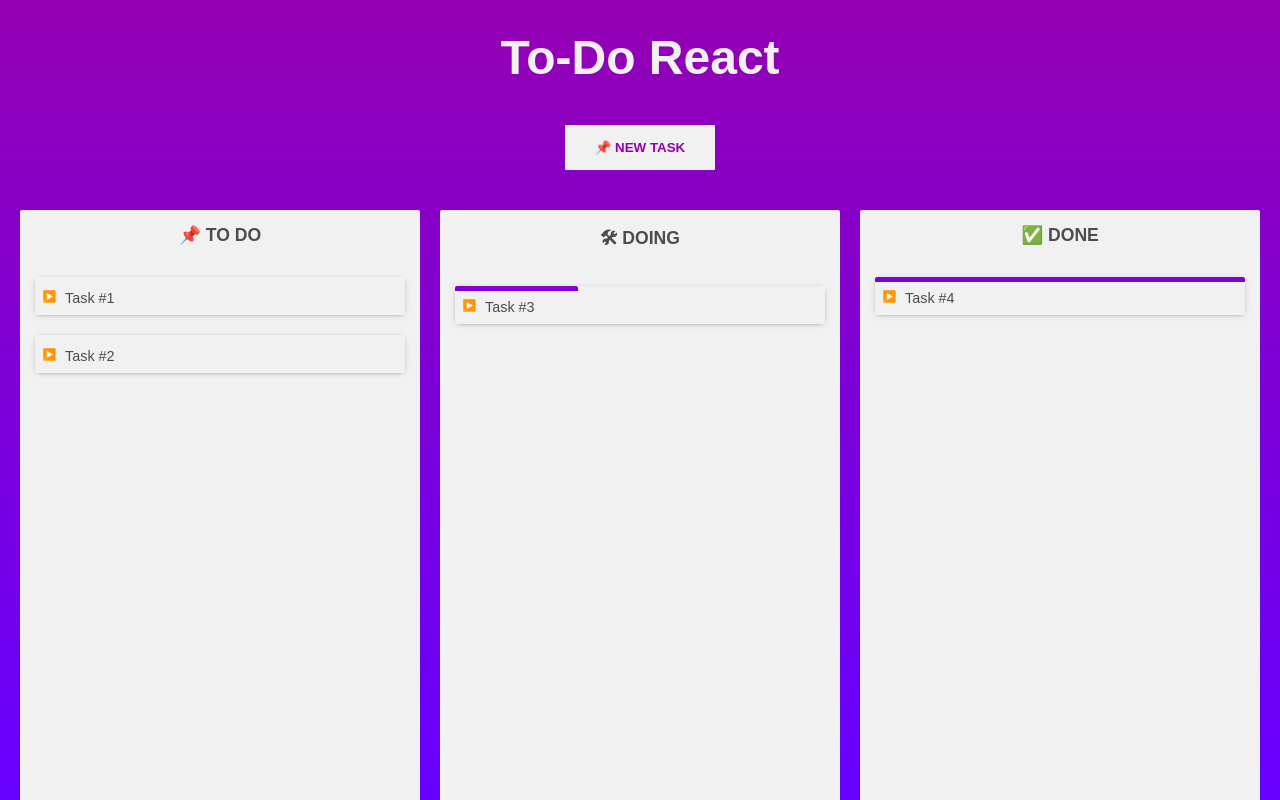
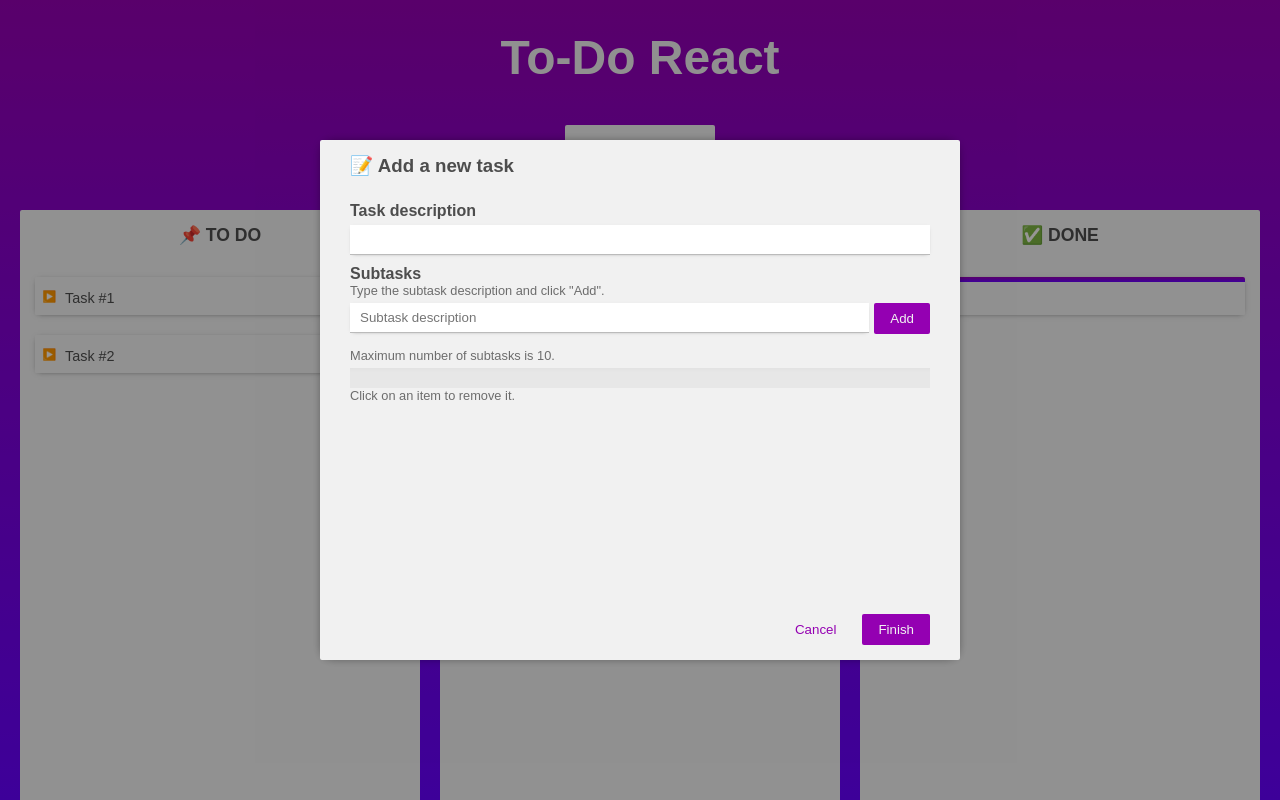
Before and after one commit to FusRoDah061/Todo-React, a React (Create React App) app: page / in a window 1280 px wide. Built offline with nearby package versions, Linux system fonts and the light colour scheme.

Commit message:
Styling task creation form

```diff
--- a/public/static/index.css
+++ b/public/static/index.css
@@ -11,17 +11,32 @@ html, body, #root {
   border: none;
   background-color: var(--secondary-color);
   color: var(--primary-color);
-  text-transform: uppercase;
   cursor: pointer;
-  border-radius: 1px;
+  border-radius: 2px;
   transition: .1s;
+  padding: 8px 16px;
 }
 
-.button:hover {
+.button-primary {
+  background: var(--primary-color);
+  color: var(--secondary-color);
+}
+
+.button-primary:hover {
+  background-color: var(--primary-color--hover);
+}
+
+.button-secondary {
+  background: var(--secondary-color);
+  color: var(--primary-color);
+}
+
+.button-secondary:hover {
   background-color: var(--secondary-color--hover);
 }
 
 .button-lg {
+  text-transform: uppercase;
   font-weight: bold;
   padding: 15px 30px;
 }
--- a/public/static/variables.css
+++ b/public/static/variables.css
@@ -3,8 +3,13 @@
   --primary-color: #9400b2;
   --secondary-color: #f1f1f1;
   --text-color: #4d4d4d;
+  --input-hint-color: #6d6d6d;
 
   --secondary-color--hover: #e7e7e7;
+  --primary-color--hover: #7b0094;
+  --faded-background: rgba(0, 0, 0, 0.4);
+
+  --error-red: #ff1a1a;
 
   --font-family: sans-serif;
 }
--- a/src/components/AppContent.js
+++ b/src/components/AppContent.js
@@ -22,7 +22,7 @@ class AppContent extends React.Component {
 
     this.state = {
       tasks: [],
-      showDialog: false
+      showDialog: true
     }
   }
 
@@ -105,7 +105,7 @@ class AppContent extends React.Component {
 
     return (
       <div className="app-content">
-        <button className="button button-lg" onClick={this.handleClick}>&#x1F4CC; New task</button>
+        <button className="button button-secondary button-lg" onClick={this.handleClick}>&#x1F4CC; New task</button>
 
         <div className="task-columns">
           <TaskColumn
--- a/src/components/Dialog.js
+++ b/src/components/Dialog.js
@@ -1,10 +1,13 @@
 import React from 'react';
+
+import '../styles/Dialog.css';
 
 function Dialog(props) {
   const wrapperClass = props.show ? 'dialog dialog--show' : 'dialog';
 
   return (
     <div className={ wrapperClass }>
+      <div className='dialog-content'>
         <div className='dialog-header'>
           <h3>{ props.title }</h3>
         </div>
@@ -14,8 +17,9 @@ function Dialog(props) {
         </div>
 
         <div className='dialog-footer'>
-        <button className= 'dialog-cancel' onClick={ props.onCancel }>Cancel</button>
-        <button className='dialog-finish' onClick={ props.onFinish }>Finish</button>
+          <button className= 'button button-secondary dialog-cancel' onClick={ props.onCancel }>Cancel</button>
+          <button className='button button-primary dialog-finish' onClick={ props.onFinish }>Finish</button>
+        </div>
       </div>
     </div>
   );
--- a/src/components/NewTaskDialog.js
+++ b/src/components/NewTaskDialog.js
@@ -46,7 +46,7 @@ class NewTaskDialog extends React.Component {
       subtasksInvalidMessage = 'Maximum number of subtasks is 10.';
     }
 
-    this.setState({ isDescriptionValid, isSubtasksValid, subtasksInvalidMessage, subtasksInvalidMessage });
+    this.setState({ isDescriptionValid, isSubtasksValid, subtasksInvalidMessage, descriptionInvalidMessage });
 
     return isDescriptionValid && isSubtasksValid;
   }
@@ -88,13 +88,13 @@ class NewTaskDialog extends React.Component {
   render() {
     return (
       <Dialog
-        title='Add a new task'
+        title='&#x1F4DD; Add a new task'
         onFinish={ this.handleFinish }
         onCancel={ this.props.onCancel }
         show={ this.props.show }>
 
         <TextField
-          label='Description'
+          label='Task description'
           name='description'
           value={ this.state.description }
           onChange={ this.handleChange }
--- a/src/components/SubTaskForm.js
+++ b/src/components/SubTaskForm.js
@@ -5,6 +5,9 @@ import SubTaskList from './SubTaskList';
 import * as Constants from '../scripts/constants';
 
 import { v4 as uuidv4 } from 'uuid';
+
+import '../styles/Input.css';
+import '../styles/SubTaskForm.css';
 
 class SubTaskForm extends React.Component {
   constructor(props) {
@@ -37,6 +40,11 @@ class SubTaskForm extends React.Component {
       return;
     }
 
+    /*if(subtasks.length > 10) {
+      isSubtasksValid = false;
+      subtasksInvalidMessage = 'Maximum number of subtasks is 10.';
+    }*/
+
     let subtasks = this.state.subtasks.slice();
 
     subtasks.push({
@@ -55,24 +63,31 @@ class SubTaskForm extends React.Component {
 
   render() {
     return (
-      <div className={ `subtask-form ${this.props.isValid ? '' : 'subtask-form--invalid'}` }>
-        <label>{ this.props.label }</label>
+      <div className={ `input ${this.props.isValid ? '' : 'input--invalid'}` }>
+        <label className='input-label label-with-hint'>{ this.props.label }</label>
+        <p className='input-hint'>Type the subtask description and click "Add".</p>
 
+        <div className='subtask-form-add-wrapper'>
           <TextField
-          label='Description'
+            placeholder='Subtask description'
             name={ this.props.name }
             value={ this.state.description }
             onChange={ this.handleChange }
             isValid={this.state.isDescriptionValid}
             invalidMessage='Description is required.' />
 
-        <button onClick={ this.handleClick }>Add</button>
+          <button className='button button-primary' onClick={ this.handleClick }>Add</button>
+        </div>
+
+        <p className='input-hint'>Maximum number of subtasks is 10.</p>
 
         <SubTaskList tasks={ this.props.value } disabled={true}/>
 
+        <p className='input-hint'>Click on an item to remove it.</p>
+
         {
           !this.props.isValid &&
-          <p className='subtask-form-invalid-message'>{ this.props.invalidMessage }</p>
+          <p className='input-invalid-message'>{ this.props.invalidMessage }</p>
         }
       </div>
     );
--- a/src/components/TextField.js
+++ b/src/components/TextField.js
@@ -1,4 +1,6 @@
 import React from 'react';
+
+import '../styles/Input.css';
 
 class TextField extends React.Component {
   constructor(props){
@@ -18,12 +20,12 @@ class TextField extends React.Component {
     const value = this.props.value;
 
     return (
-      <div className={`text-field ${this.props.isValid ? '' : 'text-field--invalid'}`}>
-        <label htmlFor={ this.props.name }>{ this.props.label }</label>
-        <input type='text' id={ this.props.name } value={ value } onChange={ this.handleChange }/>
+      <div className={`input ${this.props.isValid ? '' : 'input--invalid'}`}>
+        <label className='input-label' htmlFor={ this.props.name }>{ this.props.label }</label>
+        <input className='input-target' type='text' placeholder={ this.props.placeholder } id={ this.props.name } value={ value } onChange={ this.handleChange }/>
         {
           !this.props.isValid &&
-          <p className='text-field-invalid-message'>{ this.props.invalidMessage }</p>
+          <p className='input-invalid-message'>{ this.props.invalidMessage }</p>
         }
       </div>
     );
--- /dev/null
+++ b/src/styles/Dialog.css
@@ -0,0 +1,47 @@
+.dialog {
+  position: fixed;
+  display: flex;
+  top:0;
+  right:0;
+  bottom:0;
+  left:0;
+  width: 100vw;
+  height: 100vh;
+  background: var(--faded-background);
+  z-index: 100;
+}
+
+.dialog-content {
+  display: flex;
+  flex-direction: column;
+  background: var(--secondary-color);
+  box-shadow: 0px 0px 12px -6px black;
+  border-radius: 2px;
+  max-width: 80%;
+  max-height: 70%;
+  margin: auto;
+  width: 50%;
+  height: 65%;
+  padding: 0px 30px;
+}
+
+.dialog-header {
+  padding-top: 15px;
+  padding-bottom: 25px;
+}
+
+.dialog-body {
+  flex: 1;
+}
+
+.dialog-footer {
+  display: flex;
+  flex-direction: row;
+  justify-content: flex-end;
+  padding-top: 25px;
+  padding-bottom: 15px;
+}
+
+.dialog-finish, .dialog-cancel {
+  margin-left: 10px;
+}
--- /dev/null
+++ b/src/styles/Input.css
@@ -0,0 +1,39 @@
+.input {
+  display: block;
+  margin-bottom: 10px;
+}
+
+.input .input-label {
+  display: block;
+  margin-bottom: 5px;
+  font-weight: bold;
+}
+
+.input .input-target {
+  display: block;
+  width: 100%;
+  padding: 7px 10px;
+  margin-bottom: 5px;
+  border: none;
+  border-bottom: 1px solid #bbbbbb;
+  box-shadow: 0px 1px 4px -3px;
+}
+
+.label-with-hint {
+  margin: 0 !important;
+}
+
+.input-hint {
+  color: var(--input-hint-color);
+  font-size: .8rem;
+  margin-bottom: 5px;
+}
+
+.input--invalid > .input-target {
+  border: 1px solid var(--error-red);
+}
+
+.input-invalid-message {
+  color: var(--error-red);
+  font-size: .8rem;
+}
--- /dev/null
+++ b/src/styles/SubTaskForm.css
@@ -0,0 +1,17 @@
+.subtask-form-add-wrapper {
+  display: flex;
+  flex-direction: row;
+  align-items: flex-start;
+}
+
+.subtask-form-add-wrapper .input {
+  flex: 1;
+}
+
+.subtask-form-add-wrapper .input .input-label{
+  margin: 0px;
+}
+
+.subtask-form-add-wrapper > .button {
+  margin-left: 5px;
+}
```
Lines whose indentation alone changed are shown as unchanged.
